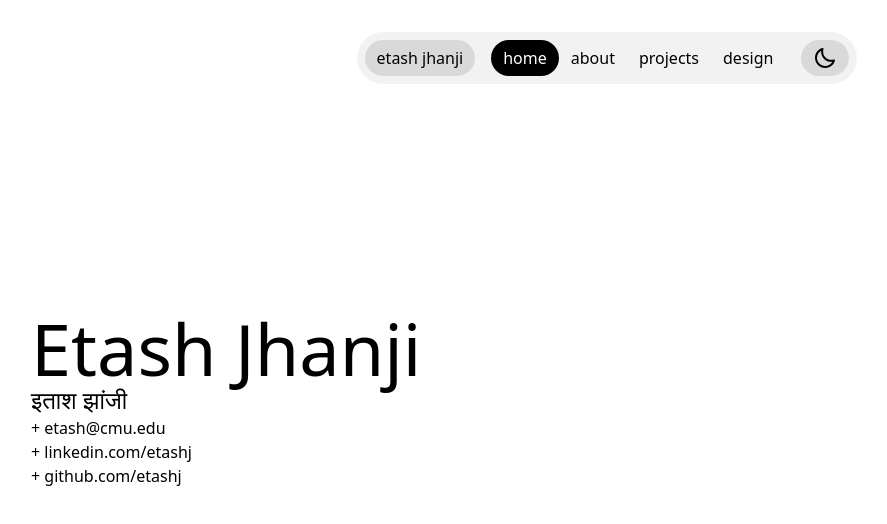
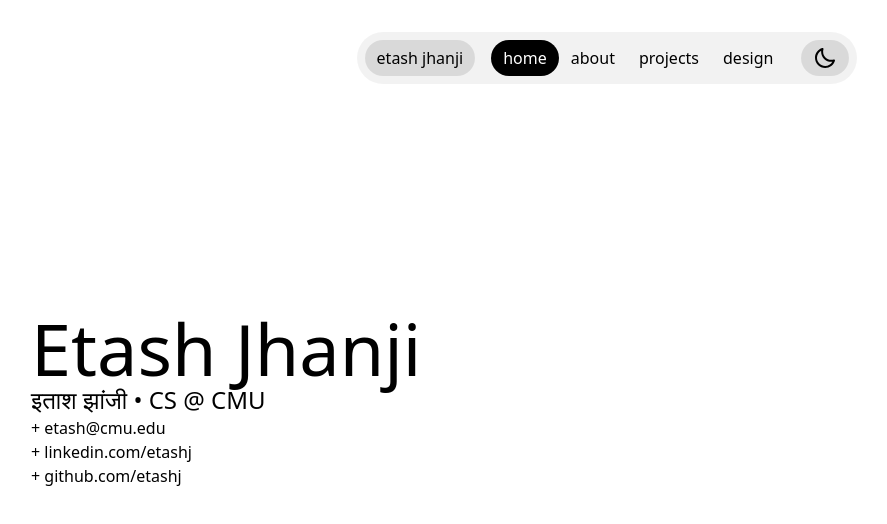
Before and after one commit to etashj/etashj.github.io, a SvelteKit app: page / in a window 1280 px wide. Shown: the top 524 px of the page, without its empty margins (33-920 px from the left). Built offline with nearby package versions, Linux system fonts and the light colour scheme.

Commit message:
cs@cmu :p

```diff
--- a/src/routes/+page.svelte
+++ b/src/routes/+page.svelte
@@ -14,7 +14,7 @@
             Etash Jhanji
         </div>
         <div class="xs:text-2xl">
-            इताश झांजी
+            इताश झांजी • CS @ CMU
         </div>
         <p class="text-sm xs:text-base">+ <a href="mailto:etash@cmu.edu">etash@cmu.edu</a></p>
         <p class="text-sm xs:text-base">+ <a href="https://linkedin.com/in/etashj">linkedin.com/etashj</a></p>
```
